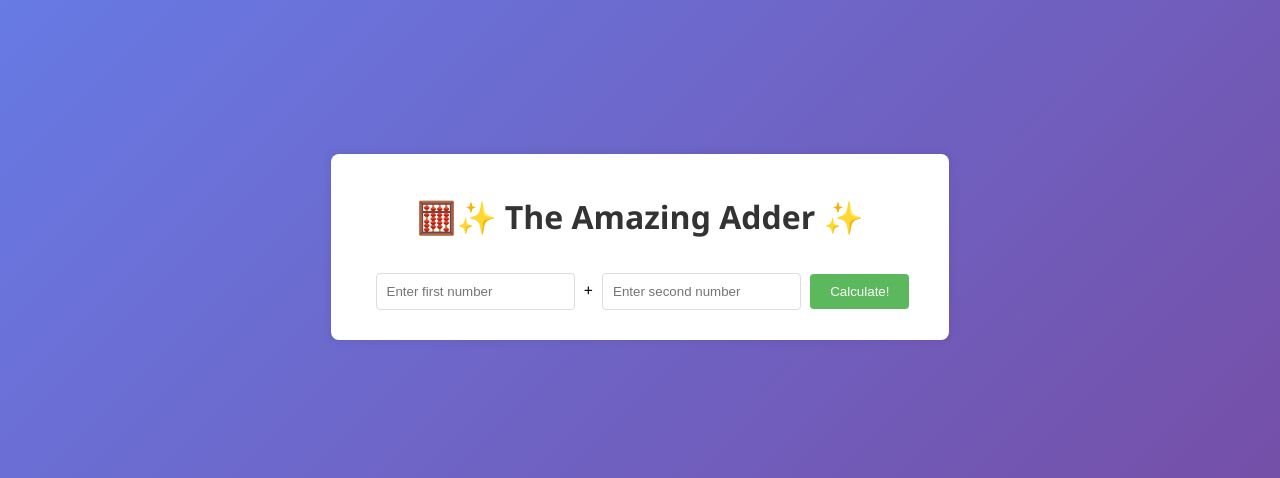
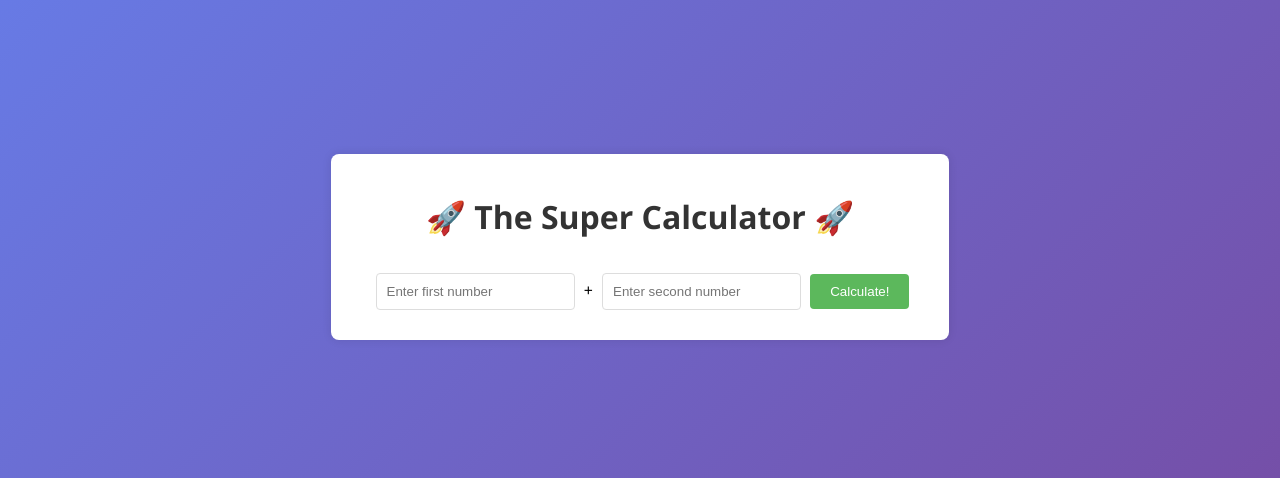
Before and after one commit to kbunnyjoel/github-actions-example, a Node server app: page / in a window 1280 px wide. Shown: the part 153-631 px from the top of the page. Run offline with Node 20, Linux system fonts and the light colour scheme.

Commit message:
Fix code Argocd

```diff
--- a/views/index.ejs
+++ b/views/index.ejs
@@ -3,12 +3,12 @@
 <head>
     <meta charset="UTF-8">
     <meta name="viewport" content="width=device-width, initial-scale=1.0">
-    <title>🧮 Simple Adder</title>
+    <title>🧮 Super Calculator</title>
     <link rel="stylesheet" href="/css/style.css">
 </head>
 <body>
     <div class="container">
-        <h1>🧮✨ The Amazing Adder ✨</h1>
+        <h1>🚀 The Super Calculator 🚀</h1>
         <form id="add-form">
             <input type="text" name="num1" placeholder="Enter first number" required>
             <span>+</span>
```
Also changed, not shown: .github/workflows/main.yml.
